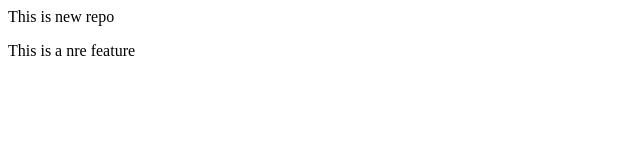
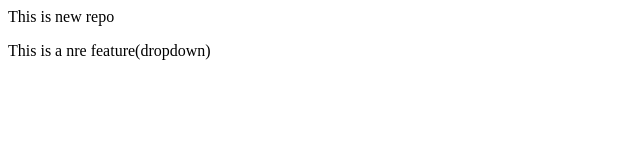
Before and after one commit to chiku-yadav-147/localRepo, a plain HTML site: page index.html in a window 1280 px wide. Shown: the full height of the page, 0-640 px from the left. Drawn offline with Linux system fonts and the light colour scheme.

Commit message:
Add dropdown

```diff
--- a/index.html
+++ b/index.html
@@ -1,2 +1,2 @@
 <p>This is new repo</p>
-<p>This is a nre feature</p>
+<p>This is a nre feature(dropdown)</p>
```
